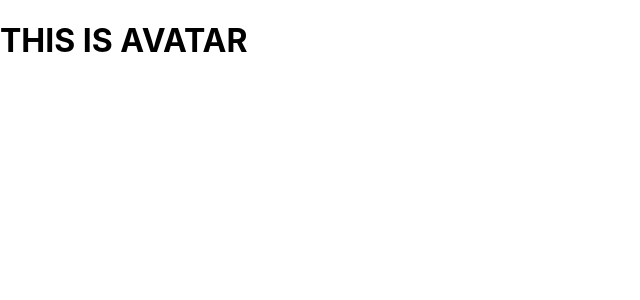
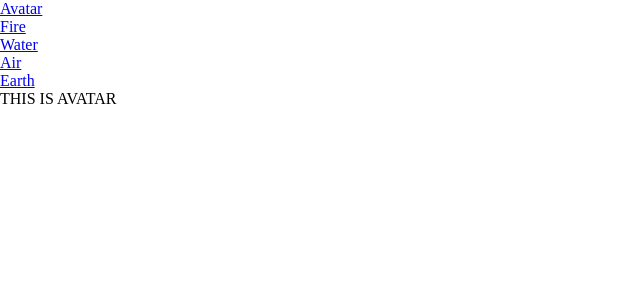
Before and after one commit to MikeDacanay/avatar_proj, a React (Create React App) app: page / in a window 1280 px wide. Shown: the top 300 px of the page, without its empty margins (0-640 px from the left). Built offline with nearby package versions, Linux system fonts and the light colour scheme.

Commit message:
added navlinks and linked to routes

```diff
--- a/src/App.js
+++ b/src/App.js
@@ -1,9 +1,7 @@
-import React from 'react';
+import React, {useState} from 'react';
 import { Route, Switch, withRouter, Redirect } from 'react-router-dom';
-import logo from './logo.svg';
 import './App.css';
-import Auxilary from './hoc/Auxilary/Auxilary';
-
+import Layout from './hoc/Layout/Layout';
 
 import Avatar from './containers/Avatar/Avatar';
 import Fire from './containers/Fire/Fire';
@@ -11,7 +9,7 @@ import Air from './containers/Air/Air';
 import Water from './containers/Water/Water';
 import Earth from './containers/Earth/Earth';
 
-const app = props => {
+const App = props => {
   const routes = (
     <Switch>
       <Route
@@ -43,10 +41,12 @@ const app = props => {
 
 
   return (
-    <Auxilary>
-      {routes}
-    </Auxilary>
+    <div>
+      <Layout>
+        {routes}
+      </Layout>
+    </div>
   );
 }
 
-export default withRouter(app);
+export default withRouter(App);
--- /dev/null
+++ b/src/components/NavItems/NavItem/NavItem.js
@@ -0,0 +1,15 @@
+import React from 'react';
+import {NavLink} from 'react-router-dom';
+
+const navItem = props => (
+	<li>
+		<NavLink
+			to={props.link}
+			exact={props.exact}
+		>
+			{props.children}
+		</NavLink>
+	</li>
+);
+
+export default navItem;
--- /dev/null
+++ b/src/components/NavItems/NavItems.js
@@ -0,0 +1,15 @@
+import React from 'react';
+
+import NavItem from './NavItem/NavItem';
+
+const navItems = props => (
+	<ul>
+		<NavItem link='/' exact>Avatar</NavItem>
+		<NavItem link='/fire'>Fire</NavItem>
+		<NavItem link='/water'>Water</NavItem>
+		<NavItem link='/air'>Air</NavItem>
+		<NavItem link='/earth'>Earth</NavItem>
+	</ul>
+);
+
+export default navItems;
--- /dev/null
+++ b/src/components/Navbar/Navbar.js
@@ -0,0 +1,13 @@
+import React from 'react';
+
+import NavItems from '../NavItems/NavItems';
+
+const navbar = props => (
+	<header>
+		<nav>
+			<NavItems/>
+		</nav>
+	</header>
+);
+
+export default navbar;
--- a/src/hoc/Layout/Layout.js
+++ b/src/hoc/Layout/Layout.js
@@ -1,10 +1,18 @@
 import React from 'react';
-import Auxilary from '../Auxilary';
+import Auxilary from '../Auxilary/Auxilary';
+import classes from './Layout.module.css';
+import Navbar from '../../components/Navbar/Navbar';
 
 const layout = props => {
 	return (
 		<Auxilary>
-
+			<Navbar
+			/>
+			<main>
+				{props.children}
+			</main>
 		</Auxilary>
 	)
 }
+
+export default layout;
--- a/src/index.css
+++ b/src/index.css
@@ -1,3 +1,5 @@
+
+
 body {
   margin: 0;
   font-family: -apple-system, BlinkMacSystemFont, 'Segoe UI', 'Roboto', 'Oxygen',
@@ -11,3 +13,42 @@ code {
   font-family: source-code-pro, Menlo, Monaco, Consolas, 'Courier New',
     monospace;
 }
+
+*,
+*::after,
+*::before {
+    margin: 0;
+    padding: 0;
+    box-sizing: border-box;
+}
+
+*:focus{
+  outline: none;
+}
+
+
+
+html, body, div, span, applet, object, iframe,
+h1, h2, h3, h4, h5, h6, p, blockquote, pre,
+a, abbr, acronym, address, big, cite, code,
+del, dfn, em, img, ins, kbd, q, s, samp,
+small, strike, strong, sub, sup, tt, var,
+b, u, i, center,
+dl, dt, dd, ol, ul, li,
+fieldset, form, label, legend,
+table, caption, tbody, tfoot, thead, tr, th, td,
+article, aside, canvas, details, embed,
+figure, figcaption, footer, header, hgroup,
+menu, nav, output, ruby, section, summary,
+time, mark, audio, video, button {
+  margin: 0;
+  padding: 0;
+  border: 0;
+  font: inherit;
+  vertical-align: baseline;
+}
+svg{
+  height: 0;
+  width: 0;
+  position: absolute;
+}
```
Also changed, not shown: src/hoc/Layout/Layout.module.css (added).
